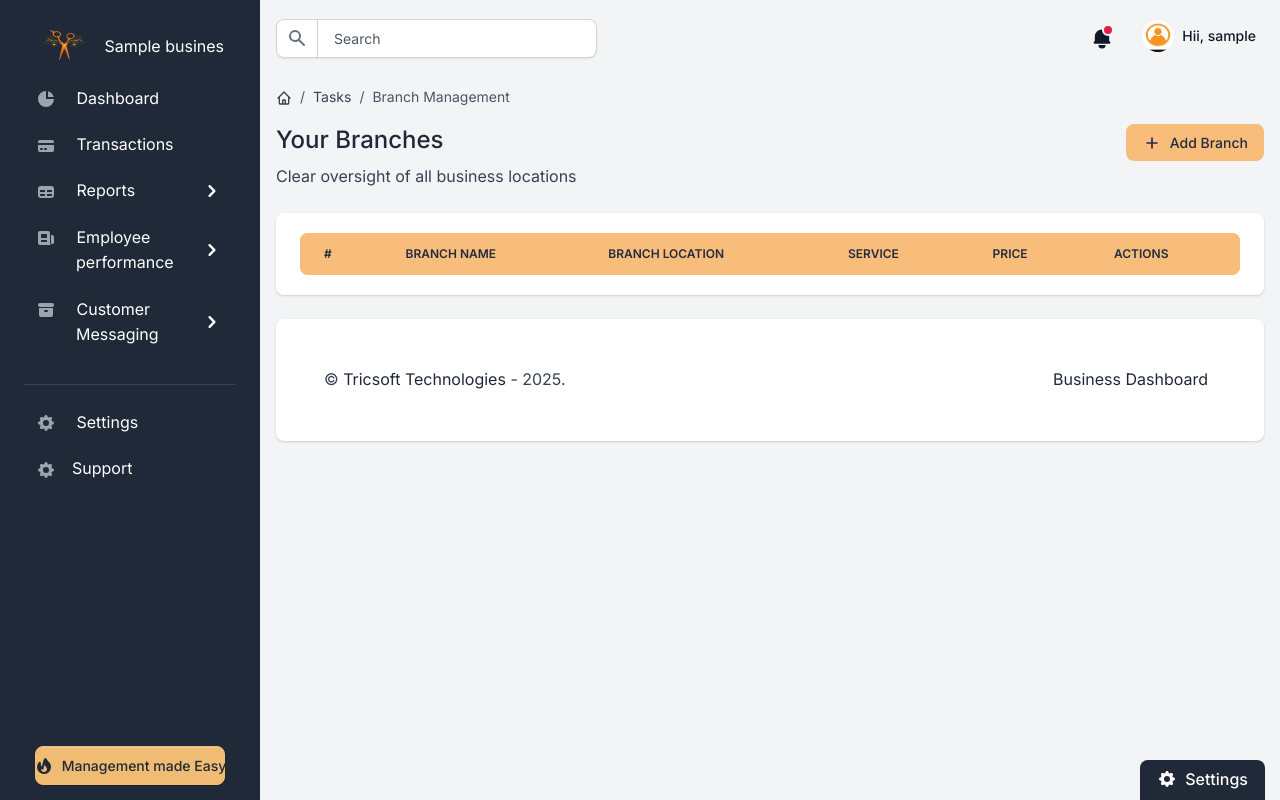
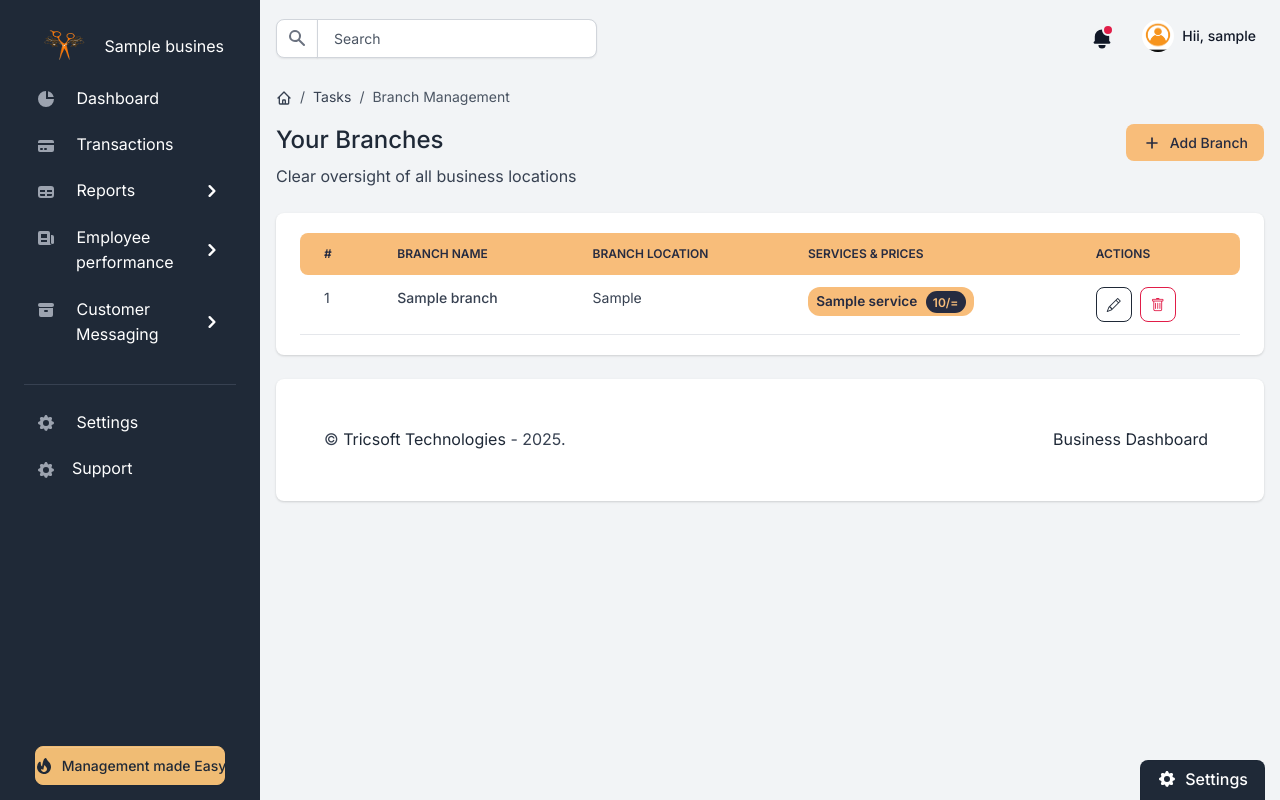
Before and after one commit to Naggita-Ethel/Salon-Management-System, a Django app: page /branch/ in a window 1280 px wide. Run offline with Django 5.2, Linux system fonts and the light colour scheme; a user stored in the database is signed in; tables that the repository leaves empty hold one stand-in row (values such as "Sample post"); lists and menus that the app fills with data are empty; some libraries are stand-ins or nearby versions.

Commit message:
added branch management

```diff
--- a/core/models.py
+++ b/core/models.py
@@ -25,16 +25,25 @@ class Business(models.Model):
 
 
 class Branch(models.Model):
+    business = models.ForeignKey(Business, related_name='branches', on_delete=models.CASCADE)
     name = models.CharField(max_length=100)
     location = models.TextField()
     created_at = models.DateTimeField(auto_now_add=True)
 
     class Meta:
-        unique_together = ('name', 'location')  # Prevent duplicates
-
+        unique_together = ('business', 'name', 'location')  # Unique within a business
 
     def __str__(self):
         return f"{self.business.name} - {self.name}"
+
+
+class Service(models.Model):
+    branch = models.ForeignKey(Branch, related_name='services', on_delete=models.CASCADE)
+    name = models.CharField(max_length=100)
+    price = models.DecimalField(max_digits=10, decimal_places=2)
+
+    def __str__(self):
+        return f"{self.name} ({self.branch.name})"
 
 class UserRole(models.Model):
     business = models.ForeignKey(Business, on_delete=models.CASCADE, related_name='roles')
@@ -44,14 +53,17 @@ class UserRole(models.Model):
     def __str__(self):
         return f"{self.business.name} - {self.name}"
 
-class UserBusinessRole(models.Model):
-    user = models.ForeignKey('User', on_delete=models.CASCADE, related_name='business_roles')
-    business = models.ForeignKey(Business, on_delete=models.CASCADE)
+class BranchEmployee(models.Model):
+    user = models.ForeignKey(User, on_delete=models.CASCADE)
+    branch = models.ForeignKey(Branch, on_delete=models.CASCADE, related_name='employees')
     role = models.ForeignKey(UserRole, on_delete=models.CASCADE)
     assigned_at = models.DateTimeField(auto_now_add=True)
 
+    class Meta:
+        unique_together = ('user', 'branch', 'role')  # prevent duplicate entries
+
     def __str__(self):
-        return f"{self.user.username} - {self.role.name} @ {self.business.name}"
+        return f"{self.user.username} as {self.role.name} at {self.branch.name}"
 
 class Customer(models.Model):
     business = models.ForeignKey(Business, on_delete=models.CASCADE, related_name='customers')
@@ -65,14 +77,7 @@ class Customer(models.Model):
     def __str__(self):
         return self.full_name
 
-class Service(models.Model):
-    business = models.ForeignKey(Business, on_delete=models.CASCADE, related_name='services')
-    name = models.CharField(max_length=100)
-    price = models.DecimalField(max_digits=10, decimal_places=2)
-    is_active = models.BooleanField(default=True)
 
-    def __str__(self):
-        return self.name
 
 class Employee(models.Model):
     business = models.ForeignKey(Business, on_delete=models.CASCADE)
--- a/core/templates/home/add_branch.html
+++ b/core/templates/home/add_branch.html
@@ -34,7 +34,8 @@
 
     <div class="card border-0 shadow components-section">
             <div class="card-body">
-                <form method="POST" action="/your-form-handler">
+                <form method="POST" action="{% url 'add-branch' %}">
+                    {% csrf_token %}
                     <!-- Form -->
                     <div class="mb-4">
                         <label for="branch-name">Branch name</label>
--- a/core/templates/home/branch.html
+++ b/core/templates/home/branch.html
@@ -1,9 +1,31 @@
 {% extends "layouts/base.html" %}
 
-{% block title %} Tables {% endblock %}
+{% block title %} Branch Management {% endblock %}
 
-<!-- Specific Page CSS goes HERE  -->
-{% block stylesheets %}{% endblock stylesheets %}
+{% block stylesheets %}
+<style>
+  /* Custom styles for services badges */
+  .service-badge {
+    display: inline-block;
+    margin: 0 5px 5px 0;
+    padding: 0.3em 0.6em;
+    background-color: #F8BD7A;
+    color: #262B40;
+    border-radius: 12px;
+    font-size: 0.85rem;
+    font-weight: 600;
+  }
+  .price-badge {
+    background-color: #262B40;
+    color: #F8BD7A;
+    padding: 0.3em 0.6em;
+    border-radius: 12px;
+    font-size: 0.75rem;
+    margin-left: 5px;
+    font-weight: 600;
+  }
+</style>
+{% endblock stylesheets %}
 
 {% block content %}
 
@@ -12,7 +34,9 @@
     <ol class="breadcrumb breadcrumb-dark breadcrumb-transparent">
       <li class="breadcrumb-item">
         <a href="#">
-                      <svg class="icon icon-xxs" fill="none" stroke="currentColor" viewBox="0 0 24 24" xmlns="http://www.w3.org/2000/svg"><path stroke-linecap="round" stroke-linejoin="round" stroke-width="2" d="M3 12l2-2m0 0l7-7 7 7M5 10v10a1 1 0 001 1h3m10-11l2 2m-2-2v10a1 1 0 01-1 1h-3m-6 0a1 1 0 001-1v-4a1 1 0 011-1h2a1 1 0 011 1v4a1 1 0 001 1m-6 0h6"></path></svg>
+          <svg class="icon icon-xxs" fill="none" stroke="currentColor" viewBox="0 0 24 24"
+            xmlns="http://www.w3.org/2000/svg"><path stroke-linecap="round" stroke-linejoin="round"
+            stroke-width="2" d="M3 12l2-2m0 0l7-7 7 7M5 10v10a1 1 0 001 1h3m10-11l2 2m-2-2v10a1 1 0 01-1 1h-3m-6 0a1 1 0 001-1v-4a1 1 0 011-1h2a1 1 0 011 1v4a1 1 0 001 1m-6 0h6"></path></svg>
         </a>
       </li>
       <li class="breadcrumb-item"><a href="{% url 'dashboard'%}">Tasks</a></li>
@@ -28,38 +52,72 @@
       <a href="{% url 'add-branch'%}"
          class="btn d-inline-flex align-items-center"
          style="background-color: #F8BD7A; color: #262B40; border: none;">
-                <svg class="icon icon-xs me-2" fill="none" stroke="currentColor" viewBox="0 0 24 24" xmlns="http://www.w3.org/2000/svg"><path stroke-linecap="round" stroke-linejoin="round" stroke-width="2" d="M12 6v6m0 0v6m0-6h6m-6 0H6"></path></svg>
+        <svg class="icon icon-xs me-2" fill="none" stroke="currentColor"
+             viewBox="0 0 24 24" xmlns="http://www.w3.org/2000/svg">
+          <path stroke-linecap="round" stroke-linejoin="round" stroke-width="2"
+                d="M12 6v6m0 0v6m0-6h6m-6 0H6"></path>
+        </svg>
         Add Branch
       </a>
     </div>
-
   </div>
 </div>
 
 <div class="card border-0 shadow mb-4">
   <div class="card-body">
     <div class="table-responsive">
-            <table class="table table-centered table-nowrap mb-0 rounded">
+      <table class="table table-hover table-centered table-nowrap mb-0 rounded">
         <thead style="background-color: #F8BD7A; color: #262B40;">
-                    <tr style="background-color: #F8BD7A; color: #262B40;">
+          <tr>
             <th class="border-0 rounded-start">#</th>
             <th class="border-0">Branch Name</th>
             <th class="border-0">Branch Location</th>
-                        <th class="border-0">Service</th>
-                        <th class="border-0">Price</th>
+            <th class="border-0">Services & Prices</th>
             <th class="border-0 rounded-end">Actions</th>
           </tr>
         </thead>
         <tbody>
-                    <!-- Dynamic content will be injected here from Django -->
+          {% for branch in branches %}
+          <tr>
+            <td>{{ forloop.counter }}</td>
+            <td><strong>{{ branch.name }}</strong></td>
+            <td>{{ branch.location }}</td>
+            <td>
+              {% if branch.services.all %}
+                {% for service in branch.services.all %}
+                  <span class="service-badge">
+                    {{ service.name }}
+                    <span class="price-badge">{{ service.price|floatformat:0 }}/=</span>
+                  </span>
+                {% endfor %}
+              {% else %}
+                <em>No services added yet</em>
+              {% endif %}
+            </td>
+            <td>
+              <a href="{% url 'edit-branch' branch.id %}" class="btn btn-sm btn-outline-primary me-1" title="Edit">
+                <i class="bi bi-pencil"></i>
+              </a>
+              <form method="POST" action="{% url 'delete-branch' branch.id %}" style="display: inline;" onsubmit="return confirm('Are you sure you want to delete this branch and all its services?');">
+                {% csrf_token %}
+                <button type="submit" class="btn btn-sm btn-outline-danger" title="Delete">
+                    <i class="bi bi-trash"></i>
+                </button>
+            </form>
+
+            </td>
+          </tr>
+          {% empty %}
+          <tr>
+            <td colspan="5" class="text-center">No branches found.</td>
+          </tr>
+          {% endfor %}
         </tbody>
       </table>
     </div>
   </div>
 </div>
 
-
 {% endblock content %}
 
-<!-- Specific Page JS goes HERE  -->
 {% block javascripts %}{% endblock javascripts %}
--- a/core/templates/layouts/base.html
+++ b/core/templates/layouts/base.html
@@ -61,6 +61,10 @@
 <link type="text/css" href="/static/assets/vendor/notyf/notyf.min.css" rel="stylesheet">
 <link type="text/css" href="/static/assets/css/volt.css" rel="stylesheet">
 
+<link rel="stylesheet" href="https://cdnjs.cloudflare.com/ajax/libs/font-awesome/6.4.0/css/all.min.css">
+<link rel="stylesheet" href="https://cdn.jsdelivr.net/npm/bootstrap-icons@1.10.5/font/bootstrap-icons.css">
+
+
 <!-- Specific Page JS goes HERE  -->
 {% block stylesheets %}{% endblock stylesheets %}
 
--- a/core/urls.py
+++ b/core/urls.py
@@ -1,5 +1,5 @@
 from django.urls import path
-from .views import addbranch_view, branch_view, dashboard_view, forgot_password, forms_view, pagelock_view, register_business, settings_view, tables_view, transactions_view
+from .views import addbranch_view, branch_view, dashboard_view, delete_branch_view, edit_branch_view, forgot_password, forms_view, pagelock_view, register_business, settings_view, tables_view, transactions_view
 from django.contrib.auth import views as auth_views
 
 urlpatterns = [
@@ -15,4 +15,7 @@ urlpatterns = [
     path('branch/', branch_view, name='branch'),
     path('forms/', forms_view, name='forms'),
     path('add-branch/', addbranch_view, name='add-branch'),
+    path('edit-branch/<int:branch_id>/', edit_branch_view, name='edit-branch'),
+    path('branch/<int:branch_id>/delete/', delete_branch_view, name='delete-branch'),
+
 ]
--- a/core/views.py
+++ b/core/views.py
@@ -66,10 +66,85 @@ def pagelock_view(request):
     return render(request, 'home/page-lock.html')
 
 def branch_view(request):
-    return render(request, 'home/branch.html')
+    branches = Branch.objects.prefetch_related('services').all()
+    return render(request, "home/branch.html", {"branches": branches})
 
 def forms_view(request):
     return render(request, 'home/components-forms.html')
 
 def addbranch_view(request):
-    return render(request, 'home/add_branch.html')
+    if request.method == "POST":
+        branch_name = request.POST.get("branch-name")
+        location = request.POST.get("location")
+        services = request.POST.getlist("services[]")
+        custom_services = request.POST.getlist("custom_services[]")
+        prices = request.POST.getlist("prices[]")
+
+        business = request.user.business
+
+        branch = Branch.objects.create(name=branch_name, location=location, business=business)
+
+        for i, service in enumerate(services):
+            if service == "custom":
+                service_name = custom_services[i]
+            else:
+                service_name = service
+
+            price = prices[i]
+            Service.objects.create(branch=branch, name=service_name, price=price)
+
+        return redirect("branch")  # redirect to a success page
+
+    return render(request, "home/add_branch.html")
+
+def edit_branch_view(request, branch_id):
+    branch = get_object_or_404(Branch, id=branch_id)
+    services = Service.objects.filter(branch=branch)
+
+    if request.method == "POST":
+        # Update branch info
+        branch.name = request.POST.get("branch-name")
+        branch.location = request.POST.get("location")
+        branch.save()
+
+        # Get posted form values
+        service_names = request.POST.getlist("services[]")
+        custom_services = request.POST.getlist("custom_services[]")
+        prices = request.POST.getlist("prices[]")
+
+        # Clear old services for a fresh update
+        Service.objects.filter(branch=branch).delete()
+
+        for i in range(len(prices)):
+            if not prices[i]:  # Skip empty/deleted rows (failsafe)
+                continue
+
+            name = service_names[i]
+            if name == "custom":
+                name = custom_services[i]  # use custom service name
+
+            # Only create service if name is not empty
+            if name.strip():
+                Service.objects.create(branch=branch, name=name.strip(), price=prices[i])
+
+        return redirect("branch")  # redirect to branch listing or detail
+
+    predefined_services = [
+        "Hair Cuts", "Hair Plaiting", "Massage",
+        "Manicure and Pedicure", "Hair washing", "Hair styling", "Hair treatment"
+    ]
+
+    return render(request, "home/edit_branch.html", {
+        "branch": branch,
+        "services": services,
+        "predefined_services": predefined_services
+    })
+
+def delete_branch_view(request, branch_id):
+    branch = get_object_or_404(Branch, id=branch_id)
+
+    if request.method == "POST":
+        branch.delete()
+        return redirect("branch")
+
+    return redirect("branch")
```
Also changed, not shown: core/admin.py (+28 -1 lines), core/static/assets/js/add-branch.js (+22 -10 lines), core/templates/home/edit_branch.html (added, +86 -0 lines), core/templates/home/page-403.html (deleted, +0 -35 lines), core/templates/home/page-404.html (deleted, +0 -33 lines), core/templates/home/page-500.html (deleted, +0 -33 lines), core/migrations/0003_alter_branch_unique_together_remove_service_business_and_more.py (added), core/migrations/0004_branchemployee_delete_userbusinessrole.py (added). Lines whose indentation alone changed are shown as unchanged.
